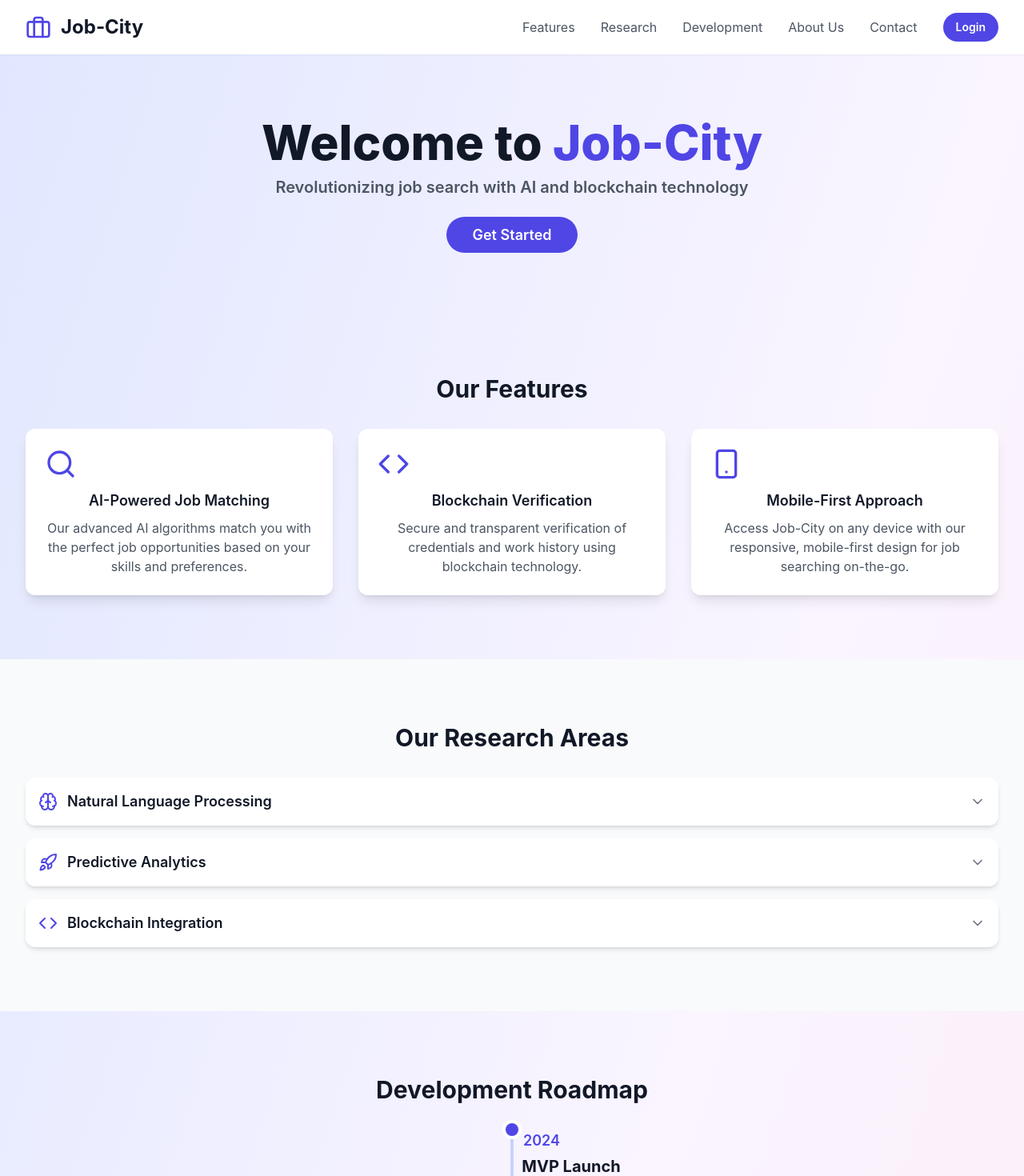
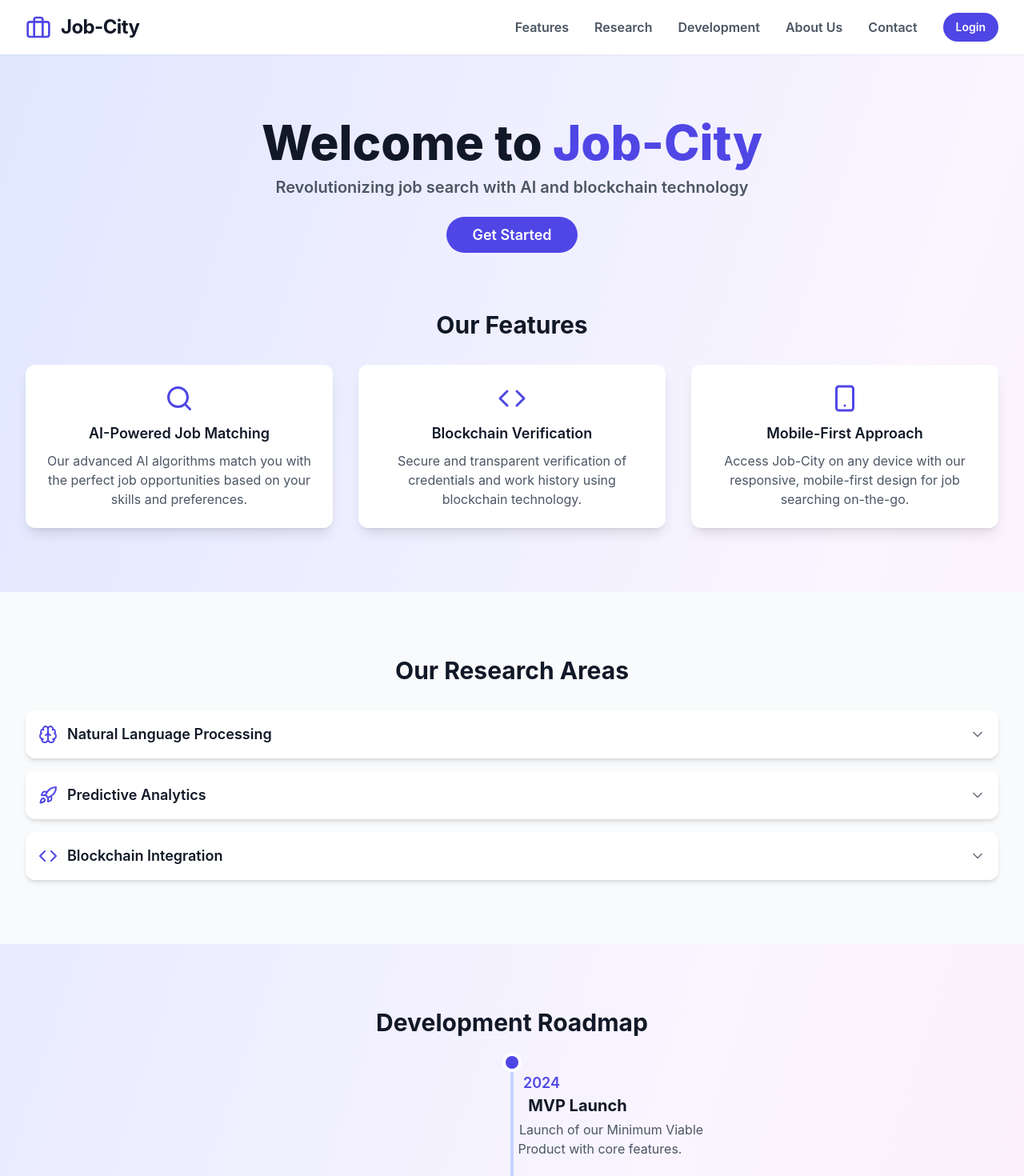
Before and after one commit to VishwamAI/jobcity, a React app in the folder frontend/: page / in a window 1280 px wide. Shown: the top 1470 px of the page at 80% size. Built offline with nearby package versions, Linux system fonts and the light colour scheme.

Commit message:
improve dashboard

```diff
--- a/frontend/src/pages/Dashboard.tsx
+++ b/frontend/src/pages/Dashboard.tsx
@@ -1,10 +1,21 @@
 import React, { useState } from 'react';
 import {
-  Box, Checkbox, Flex, Heading, HStack, Icon,
-  SimpleGrid, Text, VStack, IconButton, useMediaQuery,
+  Box, Checkbox,
+  Flex,
+  Heading, HStack,
+  Icon,
+  SimpleGrid,
+  Text,
+  VStack,
+  IconButton, useMediaQuery,
   Spacer
 } from '@chakra-ui/react';
-import { FiHome, FiMessageSquare, FiBriefcase, FiUser, FiMoon, FiLogOut, FiBarChart2, FiCalendar, FiSettings, FiHelpCircle, FiEdit, FiZap } from 'react-icons/fi';
+import {
+  FiHome, FiMessageSquare, FiBriefcase, FiUser, FiMoon, FiLogOut,
+  FiBarChart2, FiCalendar,
+  FiSettings, FiHelpCircle,
+  FiEdit, FiZap
+} from 'react-icons/fi';
 
 interface Todo {
   id: number;
@@ -29,6 +40,8 @@ const Dashboard: React.FC = () => {
   // eslint-disable-next-line @typescript-eslint/no-unused-vars
   const [activeTab, setActiveTab] = useState('dashboard');
   const [isMobile] = useMediaQuery("(max-width: 768px)");
+  const [isWide, setIsWide] = useState(true);
+
   const [todos, setTodos] = useState<Todo[]>(initialTodos);
 
   const navItems: NavItem[] = [
@@ -45,45 +58,74 @@ const Dashboard: React.FC = () => {
       todo.id === id ? { ...todo, completed: !todo.completed } : todo
     ));
   };
+
+
+
+
+  const toggleWidth = () => {
+      setIsWide(!isWide);
+  };
   return (
-    <Flex direction="column" h="100vh">
-      <Flex as="nav" bg="gray.800" py={3} px={6} alignItems="center" pl={6}>
+
+
+
+
+
+
+    <div className='flex  w-full min-h-screen '>
+      <Flex as="nav" py={2} alignItems="center" className={`${isWide ? 'w-64' : 'w-20'} flex flex-col w-20 shadow-2xl border-r-2 `}>
+      <button
+                onClick={toggleWidth}
+                className={` text-black rounded transition-all duration-600`}
+            >
+
+            </button>
         {navItems.map((item) => (
           <Flex
             key={item.id}
             alignItems="center"
-            px={4}
-            py={2}
-            cursor="pointer"
-            bg={item.id === 'dashboard' ? "blue.600" : "transparent"}
-            color={item.id === 'dashboard' ? "white" : "gray.300"}
             onClick={() => setActiveTab(item.id)}
-            _hover={item.id !== 'dashboard' ? { bg: "gray.700" } : {}}
-            mr={5}
+            _hover={item.id !== 'dashboard' ? { bg: "gray.700", } : {bg:"gray.700"}}
+            className=' hover:rounded-md hover:text-white mt-3'
+            cursor={"pointer"}
+
           >
-            <Icon as={item.icon} boxSize={6} mr={3} />
-            <Text fontWeight={item.id === 'dashboard' ? "semibold" : "normal"} fontSize="14px">{item.label}</Text>
+
+            <div className='flex justify-between m-2  items-center  '>
+
+
+            <div>  <Icon as={item.icon} boxSize={6}  /></div>
+              {/* <p className={``}>{item.label}</p> */}
+            </div>
           </Flex>
         ))}
-        <Spacer />
+
         <IconButton
           aria-label="Toggle Dark Mode"
           icon={<Icon as={FiMoon} boxSize={6} />}
-          onClick={() => {/* Implement dark mode toggle */}}
+          onClick={() => { }}
           variant="ghost"
-          color="gray.300"
+          color="gray.800"
           _hover={{ bg: "gray.700" }}
-          mr={3}
+          className='mt-2 hover:text-white'
+
         />
+
+
+
         <IconButton
           aria-label="Logout"
           icon={<Icon as={FiLogOut} boxSize={6} />}
-          onClick={() => {/* Implement logout */}}
+          onClick={() => { }}
           variant="ghost"
-          color="gray.300"
+          color="gray.800"
           _hover={{ bg: "gray.700" }}
+          className='mt-2 hover:text-white'
         />
+        <Spacer />
+
       </Flex>
+      <div className='flex  flex-col w-full min-h-screen bg-yellow-600 '>
         <Box flex="1" p={8} bg="gray.50" overflowY="auto">
           <SimpleGrid columns={isMobile ? 1 : 2} spacing={8} mb={8}>
             <Box bg="white" p={6} borderRadius="lg" boxShadow="md" _hover={{ boxShadow: "lg" }}>
@@ -152,7 +194,11 @@ const Dashboard: React.FC = () => {
             </VStack>
           </Box>
         </Box>
-    </Flex>
+      </div>
+
+    </div>
+
+
   );
 };
 
--- a/frontend/src/pages/landing-page.tsx
+++ b/frontend/src/pages/landing-page.tsx
@@ -1,5 +1,6 @@
 import React, { useState, useEffect } from "react";
 import { motion } from "framer-motion";
+import { Link } from "react-router-dom";
 import {
   Briefcase,
   Code,
@@ -37,8 +38,8 @@ const FeatureCard: React.FC<FeatureCardProps> = ({
     whileHover={{ scale: 1.05 }}
     className="bg-white rounded-xl shadow-lg overflow-hidden"
   >
-    <div className="p-6">
-      <Icon className="h-10 w-10 text-indigo-600 mb-3" />
+    <div className="p-6 flex flex-col justify-center items-center">
+      <Icon className="h-9 w-9 text-indigo-600 mb-3" />
       <h3 className="text-lg font-semibold text-gray-900 mb-2">{title}</h3>
       <p className="text-gray-600">{description}</p>
     </div>
@@ -111,50 +112,51 @@ export default function LandingPage() {
   };
 
   return (
-    <div className="min-h-screen bg-gradient-to-br from-indigo-100 via-purple-50 to-pink-100">
+
+    <div className="  min-h-screen bg-gradient-to-br from-indigo-100 via-purple-50 to-pink-100 ">
       <header className="bg-white shadow-sm sticky top-0 z-10">
         <nav className="max-w-7xl mx-auto px-4 sm:px-6 lg:px-8 py-4">
           <div className="flex justify-between items-center">
             <div className="flex items-center">
-              <Briefcase className="h-8 w-8 text-indigo-600 mr-3" />
-              <span className="text-2xl font-bold text-gray-900">Job-City</span>
+              <Briefcase className="h-8 w-8 text-indigo-600 mr-3 cursor-pointer" />
+              <span className="text-2xl font-bold text-gray-900 tracking-tight cursor-pointer">Job-City</span>
             </div>
             <div className="hidden md:flex space-x-8 items-center">
-              <a
-                href="#features"
+              <Link
+                to="/features"
                 onClick={(e) => handleNavClick(e, "features")}
-                className="text-gray-600 hover:text-indigo-600 transition duration-150"
+                className="text-gray-600 hover:text-indigo-600 transition duration-150 font-semibold"
               >
                 Features
-              </a>
-              <a
-                href="#research"
+              </Link>
+              <Link
+                to="/research"
                 onClick={(e) => handleNavClick(e, "research")}
-                className="text-gray-600 hover:text-indigo-600 transition duration-150"
+                className="text-gray-600 hover:text-indigo-600 transition duration-150 font-semibold"
               >
                 Research
-              </a>
-              <a
-                href="#development"
+              </Link>
+              <Link
+                to="/development"
                 onClick={(e) => handleNavClick(e, "development")}
-                className="text-gray-600 hover:text-indigo-600 transition duration-150"
+                className="text-gray-600 hover:text-indigo-600 transition duration-150 font-semibold"
               >
                 Development
-              </a>
-              <a
-                href="#about-us"
+              </Link>
+              <Link
+                to="/about-us"
                 onClick={(e) => handleNavClick(e, "about-us")}
-                className="text-gray-600 hover:text-indigo-600 transition duration-150"
+                className="text-gray-600 hover:text-indigo-600 transition duration-150 font-semibold"
               >
                 About Us
-              </a>
-              <a
-                href="#contact-us"
+              </Link>
+              <Link
+                to="/contact-us"
                 onClick={(e) => handleNavClick(e, "contact-us")}
-                className="text-gray-600 hover:text-indigo-600 transition duration-150"
+                className="text-gray-600 hover:text-indigo-600 transition duration-150 font-semibold"
               >
                 Contact
-              </a>
+              </Link>
               <button
                 onClick={() => (window.location.href = "/auth")}
                 className="bg-indigo-600 text-white px-4 py-2 rounded-full text-sm font-semibold hover:bg-indigo-700 transition duration-300 ml-4"
@@ -177,45 +179,45 @@ export default function LandingPage() {
             </div>
           </div>
           {isMenuOpen && (
-            <div className="md:hidden mt-4 bg-white rounded-lg ">
-              <a
-                href="#features"
+            <div className="md:hidden mt-4 bg-white rounded-lg  ">
+              <Link
+                to="/features"
                 onClick={(e) => handleNavClick(e, "features")}
                 className="block py-2 px-4 text-gray-600 hover:text-indigo-600 hover:bg-gray-100 transition duration-150 text-lg font-semibold"
               >
                 Features
-              </a>
-              <a
-                href="#research"
+              </Link>
+              <Link
+                to="/research"
                 onClick={(e) => handleNavClick(e, "research")}
                 className="block py-2 px-4 text-gray-600 hover:text-indigo-600 hover:bg-gray-100 transition duration-150 text-lg font-semibold"
               >
                 Research
-              </a>
-              <a
-                href="#development"
+              </Link>
+              <Link
+                to="/development"
                 onClick={(e) => handleNavClick(e, "development")}
                 className="block py-2 px-4 text-gray-600 hover:text-indigo-600 hover:bg-gray-100 transition duration-150 text-lg font-semibold"
               >
                 Development
-              </a>
-              <a
-                href="#"
+              </Link>
+              <Link
+                to="/Aboutus"
                 onClick={(e) => handleNavClick(e, "about-us")}
                 className="block py-2 px-4 text-gray-600 hover:text-indigo-600 hover:bg-gray-100 transition duration-150 text-lg font-semibold"
               >
                 About Us
-              </a>
-              <a
-                href="#"
+              </Link>
+              <Link
+                to="Contact"
                 onClick={(e) => handleNavClick(e, "contact-us")}
                 className="block py-2 px-4 text-gray-600 hover:text-indigo-600 hover:bg-gray-100 transition duration-150 text-lg font-semibold"
               >
                 Contact
-              </a>
+              </Link>
               <button
                 onClick={() => alert("Login functionality to be implemented")}
-                className="block w-full  py-2 px-4  hover:text-indigo-600 hover:bg-gray-100 transition duration-150 text-center bg-indigo-600 text-white font-semibold text-lg tracking-wide rounded-lg cursor-pointer "
+                className="block w-full  py-2 px-4  hover:bg-blue-600 transition duration-150 text-center bg-blue-700 text-white font-semibold text-lg tracking-wide rounded-lg cursor-pointer "
               >
                 Login
               </button>
@@ -224,7 +226,7 @@ export default function LandingPage() {
         </nav>
       </header>
 
-      <main>
+      <main >
         <motion.section
           initial={{ opacity: 0, y: -20 }}
           animate={{ opacity: 1, y: 0 }}
@@ -236,7 +238,7 @@ export default function LandingPage() {
               initial={{ opacity: 0, y: -20 }}
               animate={{ opacity: 1, y: 0 }}
               transition={{ duration: 0.5 }}
-              className="text-3xl sm:text-5xl md:text-6xl font-extrabold text-gray-900 mb-3"
+              className="text-3xl sm:text-3xl md:text-6xl font-extrabold text-gray-900 mb-3"
             >
               Welcome to <span className="text-indigo-600 ">Job-City</span>
 
@@ -254,12 +256,12 @@ export default function LandingPage() {
               animate={{ opacity: 1, y: 0 }}
               transition={{ duration: 0.5, delay: 0.4 }}
             >
-              <a
-                href="/auth"
+              <Link
+                to="/auth"
                 className="bg-indigo-600 text-white px-8 py-3 rounded-full text-lg font-semibold hover:bg-indigo-700 transition duration-300"
               >
                 Get Started
-              </a>
+              </Link>
             </motion.div>
           </div>
         </motion.section>
@@ -269,12 +271,12 @@ export default function LandingPage() {
           initial={{ opacity: 0, y: -20 }}
           animate={{ opacity: 1, y: 0 }}
           transition={{ duration: 0.5 }}
-          className="max-w-7xl mx-auto px-4 sm:px-6 lg:px-8 py-20"
+          className="max-w-7xl mx-auto px-4 sm:px-6 lg:px-8 pb-20"
         >
           <h2 className="text-3xl font-bold text-gray-900 mb-8 text-center">
             Our Features
           </h2>
-          <div className="grid grid-cols-1 md:grid-cols-2 lg:grid-cols-3 gap-8">
+          <div className="grid grid-cols-1 md:grid-cols-2 lg:grid-cols-3 gap-8 cursor-pointer">
             <FeatureCard
               icon={Search}
               title="AI-Powered Job Matching"
@@ -338,26 +340,40 @@ export default function LandingPage() {
               <div className="relative">
                 <div className="absolute left-1/2 transform -translate-x-1/2 -mt-3 w-6 h-6 rounded-full bg-indigo-600 border-4 border-white"></div>
                 <div className="relative pl-8 md:pl-16 text-center">
-                  <h3 className="text-lg font-semibold text-indigo-600 mb-1 ml-[10px] ">
+                  <h3 className="text-lg font-semibold text-indigo-600   md:ml-[10px] ml-[20px] pt-3 ">
                     2024
                   </h3>
-                  <h4 className="text-xl font-bold text-gray-900 mb-2 ml-[84px]">
+                  <h4 className="text-xl font-bold text-gray-900 mb-1  ml-[100px] ">
                     MVP Launch
                   </h4>
-                  <p className="text-gray-600 ml-[184px]">
+
+                  <p className="text-gray-600 ml-[184px] hidden md:block ">
                     Launch of our Minimum Viable <br />
+
                     <span className="mr-7">Product with core features.</span>
                   </p>
+
+
+
+                    <p className="text-gray-600 block md:hidden  ml-40 ">
+                    Launch of our Minimum
+
+
+                  </p>
+                  <p className="block md:hidden  ml-32"> Viable Product with </p>
+                  <p className="block md:hidden  ml-24">core features </p>
+
+
                 </div>
               </div>
 
               <div className="relative">
                 <div className="absolute left-1/2 transform -translate-x-1/2 -mt-3 w-6 h-6 rounded-full bg-indigo-600 border-4 border-white"></div>
                 <div className="relative pr-8 md:pr-16 text-center">
-                  <h3 className="text-lg font-semibold text-indigo-600 mb-1 mr-[10px]">
+                  <h3 className="text-lg font-semibold text-indigo-600 mb-1 md:mr-[10px] mr-4 pt-2">
                     2025
                   </h3>
-                  <h4 className="text-xl font-bold text-gray-900 mb-2 mr-[108px]">
+                  <h4 className="text-xl font-bold text-gray-900 mb-2 mr-[135px] md:[108px]">
                     AI Enhancement
                   </h4>
                   <p className="text-gray-600 mr-[205px]">
@@ -446,7 +462,7 @@ export default function LandingPage() {
                     alt="Team collaboration"
                     className="rounded-lg shadow-lg"
                   />
-                  <div className="absolute -bottom-6 -right-6 bg-indigo-600 text-white p-4 rounded-lg shadow-lg transform hover:scale-105 transition-transform duration-300">
+                  <div className="absolute -bottom-6 -right-6 bg-indigo-600 text-white p-4 rounded-lg shadow-lg transform hover:scale-105 transition-transform duration-300 cursor-pointer">
                     <p className="font-semibold flex gap-2 text-center">
                       Empowering Careers <ArrowRight />
                     </p>
@@ -480,10 +496,10 @@ export default function LandingPage() {
                 transition={{ duration: 0.5, delay: 0.2 }}
               >
                 <div className="bg-white rounded-lg shadow-lg p-8">
-                  <h3 className="text-2xl font-semibold mb-6 text-indigo-700">
+                  <h3 className="text-3xl font-semibold mb-6 text-indigo-700 tracking-tight">
                     Get in Touch
                   </h3>
-                  <p className="text-gray-600 mb-8">
+                  <p className="text-gray-600 font-semibold mb-8">
                     Have questions or feedback? We would love to hear from you.
                     Reach out to us using the contact information below or fill
                     out the form, and we will get back to you as soon as
@@ -557,8 +573,9 @@ export default function LandingPage() {
                       name="message"
                       rows={4}
                       placeholder="What do you wanna talk about..."
-                      className="w-full px-4 py-2 border border-indigo-200 rounded-lg focus:ring-indigo-500 focus:border-indigo-500 transition-colors duration-300"
+                      className="w-full px-4 py-2 border border-indigo-200 h-60 rounded-lg focus:ring-indigo-500 focus:border-indigo-500 transition-colors duration-300"
                       required
+
                     ></textarea>
                   </div>
                   <button
@@ -604,36 +621,36 @@ export default function LandingPage() {
               <h3 className="text-lg font-semibold mb-4">Quick Links</h3>
               <ul className="space-y-2">
                 <li>
-                  <a
-                    href="#"
+                  <Link
+                    to="/"
                     className="text-gray-400 hover:text-white transition duration-150"
                   >
                     Home
-                  </a>
+                  </Link>
                 </li>
                 <li>
-                  <a
-                    href="#features"
+                  <Link
+                    to="/features"
                     className="text-gray-400 hover:text-white transition duration-150"
                   >
                     Features
-                  </a>
+                  </Link>
                 </li>
                 <li>
-                  <a
-                    href="#research"
+                  <Link
+                    to="/research"
                     className="text-gray-400 hover:text-white transition duration-150"
                   >
                     Research
-                  </a>
+                  </Link>
                 </li>
                 <li>
-                  <a
-                    href="#development"
+                  <Link
+                    to="/development"
                     className="text-gray-400 hover:text-white transition duration-150"
                   >
                     Development
-                  </a>
+                  </Link>
                 </li>
               </ul>
             </div>
@@ -647,15 +664,15 @@ export default function LandingPage() {
           <div className="mt-8 pt-8 border-t border-gray-700 text-center text-gray-400">
             <span className="flex items-center gap-2">
               <span>Follow us on</span>
-              <a href="https://github.com/">
+              <Link to="https://github.com/">
                 <FaGithub />
-              </a>
-              <a href="https://discord.gg/">
+              </Link>
+              <Link to="https://discord.gg/">
                 <FaDiscord />
-              </a>
-              <a href="#">
+              </Link>
+              <Link to="/">
                 <FaXTwitter />
-              </a>
+              </Link>
               <span style={{ marginLeft: "auto" }}>
                 &copy; 2024 VishwamAI. All rights reserved.
               </span>
```
Lines whose indentation alone changed are shown as unchanged.
